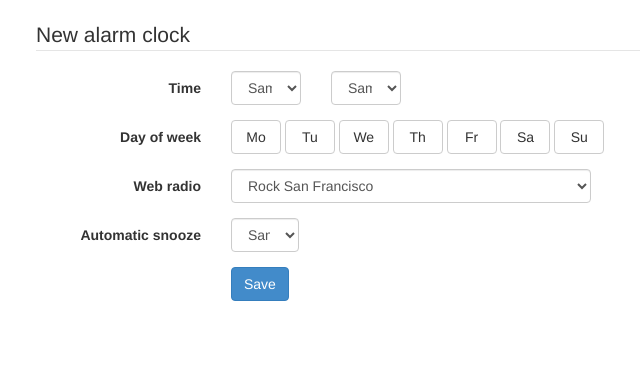
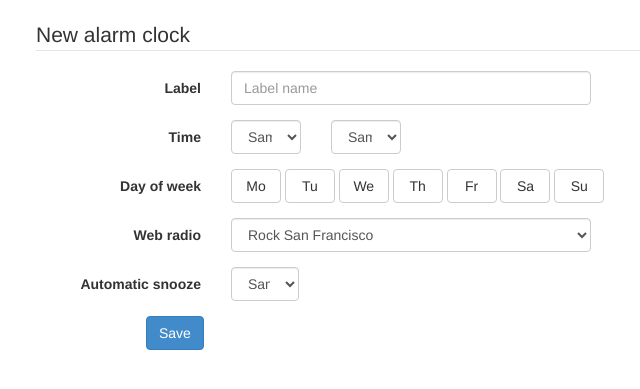
Before and after one commit to isador999/Piclodio2-Musique-et-Webradio, a Django app: template webgui/template/addalarmclock.html in a window 1280 px wide. Shown: the part 51-440 px from the top of the page, without its empty margins (34-674 px from the left). Run offline with Django 3.2, Linux system fonts and the light colour scheme; data comes from the database, SQL or seed files in the repository; both versions use the stored data as it was after the commit; tables that the repository leaves empty hold one stand-in row (values such as "Sample post"); the template is opened without the code that fills it: values that come from a table or form of the project are taken from there, most other values are stand-ins (such as "Sample title", 1, 10 or a date in 2020); parts of the project's set-up code (start-up, migrations or seed data) failed here and were passed over.

Commit message:
addalarmclock form finished, todo : crontab

```diff
--- a/piclodio/urls.py
+++ b/piclodio/urls.py
@@ -17,5 +17,7 @@ urlpatterns = patterns('',
     url(r'^stop/$','webgui.views.stop'),
     url(r'^alarmclock/$','webgui.views.alarmclock'),
     url(r'^activeAlarmClock/(\d+)/$','webgui.views.activeAlarmClock'),
-    url(r'^addalarmclock/$','webgui.views.addalarmclock'),
+    url(r'^addalarmclock$','webgui.views.addalarmclock'),
+
+
 )
--- /dev/null
+++ b/webgui/static/addalarmclock.js
@@ -0,0 +1,59 @@
+$(function() {
+  $("#message").hide();
+});
+
+
+
+function dayClicked(dayButton){
+    var btn = document.getElementById(dayButton);
+    if (btn.className== "btn btn-default"){
+        btn.className= "btn btn-primary";
+    }else{
+        btn.className= "btn btn-default";
+    }
+
+}
+
+function goAddAlarmClock(){
+    // get all selection
+    var label   = document.getElementById("label").value;
+    var hour    = document.getElementById("hour").value;
+    var minute  = document.getElementById("minute").value;
+    var snooze  = document.getElementById("snooze").value;
+    var webradio= document.getElementById("webradio").value;
+    var dayofweek="";
+    var first = 0; // boolean to detect the first insert
+    var table = ["suButton", "moButton","tuButton","weButton","thButton","frButton","saButton"];
+    for (var i=0;i<table.length;i++){
+        var dayButton = document.getElementById(table[i]);
+        if(dayButton.className == "btn btn-primary"){
+            if (first == 0){ // if it's the fisrt time we add a number no float
+                dayofweek+= i.toString();
+                first =1;   // we found one
+            }else{
+                dayofweek+= ","+i.toString();
+            }
+        }
+    }
+
+    // send all of that shit to the server
+    $.ajax({
+        type: "POST",
+        url: "/addalarmclock",
+        dataType: "json",
+        traditional: true,
+        data: {label: label,hour: hour,minute:minute, snooze:snooze, webradio:webradio,dayofweek:dayofweek },
+        success: function(data){
+            if (data["HTTPRESPONSE"]=="error"){
+                $("#message").html("<strong>Oh snap! </strong> Change a few things up and try submitting again.");
+                // show
+                $("#message").show();
+                $("#message").alert();
+                // hide after 3 seconds
+                var t = setTimeout("$(\"#message\").hide() ;",3000);
+            }
+        }
+    });
+
+
+}
--- a/webgui/template/addalarmclock.html
+++ b/webgui/template/addalarmclock.html
@@ -10,7 +10,7 @@
     <!-- Boostrap -->
     <script src="{{ STATIC_URL }}/dist/js/bootstrap.min.js"></script>
     <!-- personal js -->
-    <script src="{{ STATIC_URL }}webradio.js"></script>
+    <script src="{{ STATIC_URL }}addalarmclock.js"></script>
   </head>
   <body>
     <!-- Header -->
@@ -22,15 +22,25 @@
     <div class="container">
         <fieldset class="scheduler-border">
             <legend class="scheduler-border">New alarm clock</legend>
+            <div id="message" class="alert alert-danger"></div>
             <form class="form-horizontal" role="form">
+                <!-- Label -->
+                <div class="form-group">
+                    <label for="label" class="col-sm-2 control-label">Label</label>
+                    <div class="col-sm-4">
+                        <input type="text" class="form-control" id="label" placeholder="Label name">
+                    </div>
+
+                </div>
+
                 <!-- Set hour and minute -->
                 <div class="form-group">
                     <label for="time" class="col-sm-2 control-label">Time</label>
                     <div class="row">
                         <div class="col-xs-1">
-                            <select class="form-control">
+                            <select id="hour" class="form-control">
                                 {% for i in rangeHour %}
-                                    <option>
+                                    <option value="{{ i }}">
                                         {% if i < 10 %}
                                             0{{i}}
                                         {% else %}
@@ -41,9 +51,9 @@
                             </select>
                         </div>
                         <div class="col-xs-1">
-                            <select class="form-control">
+                            <select id="minute" class="form-control">
                                 {% for i in rangeMinute %}
-                                    <option>
+                                    <option value="{{ i }}">
                                         {% if i < 10 %}
                                             0{{i}}
                                         {% else %}
@@ -60,13 +70,13 @@
                 <div class="form-group">
                     <label for="time" class="col-sm-2 control-label">Day of week</label>
                     <div class="col-sm-10">
-                        <button type="button" style="width: 50px" class="btn btn-default ">Mo</button>
-                        <button type="button" style="width: 50px" class="btn btn-default ">Tu</button>
-                        <button type="button" style="width: 50px" class="btn btn-default ">We</button>
-                        <button type="button" style="width: 50px" class="btn btn-default ">Th</button>
-                        <button type="button" style="width: 50px" class="btn btn-default ">Fr</button>
-                        <button type="button" style="width: 50px" class="btn btn-default ">Sa</button>
-                        <button type="button" style="width: 50px" class="btn btn-default ">Su</button>
+                        <button id="moButton" onclick="dayClicked('moButton')" type="button" style="width: 50px" class="btn btn-default">Mo</button>
+                        <button id="tuButton" onclick="dayClicked('tuButton')" type="button" style="width: 50px" class="btn btn-default">Tu</button>
+                        <button id="weButton" onclick="dayClicked('weButton')" type="button" style="width: 50px" class="btn btn-default">We</button>
+                        <button id="thButton" onclick="dayClicked('thButton')" type="button" style="width: 50px" class="btn btn-default">Th</button>
+                        <button id="frButton" onclick="dayClicked('frButton')" type="button" style="width: 50px" class="btn btn-default">Fr</button>
+                        <button id="saButton" onclick="dayClicked('saButton')" type="button" style="width: 50px" class="btn btn-default">Sa</button>
+                        <button id="suButton" onclick="dayClicked('suButton')" type="button" style="width: 50px" class="btn btn-default">Su</button>
                     </div>
                 </div>
 
@@ -74,9 +84,9 @@
                 <div class="form-group">
                     <label for="time" class="col-sm-2 control-label">Web radio</label>
                     <div class="col-sm-4">
-                        <select class="form-control">
+                        <select id="webradio" class="form-control">
                             {% for radio in listradio %}
-                                <option>{{radio.name }}</option>
+                                <option value="{{radio.id}}">{{radio.name }}</option>
                             {% endfor %}
                         </select>
                     </div>
@@ -87,9 +97,9 @@
                 <div class="form-group">
                     <label for="time" class="col-sm-2 control-label">Automatic snooze</label>
                     <div class="col-sm-1">
-                        <select class="form-control">
+                       <select id="snooze" class="form-control">
                             {% for i in rangeMinute %}
-                                <option>
+                                <option value="{{ i }}">
                                     {% if i < 10 %}
                                         0{{i}}
                                     {% else %}
@@ -99,15 +109,14 @@
                             {% endfor %}
                        </select>
                     </div>
-
-                </div>
-
-               <div class="form-group">
-                <div class="col-sm-offset-2 col-sm-10">
-                  <button type="submit" class="btn btn-primary">Save</button>
                 </div>
 
             </form>
+            <div class="form-group">
+                <div class="col-sm-offset-1 col-sm-1">
+                    <button onclick="goAddAlarmClock()" class="btn btn-primary">Save</button>
+                </div>
+            </div>
 
         </fieldset >
 
--- a/webgui/template/alarmclock.html
+++ b/webgui/template/alarmclock.html
@@ -21,7 +21,7 @@
 
     <div class="container">
          <fieldset class="scheduler-border">
-            <legend class="scheduler-border"><a href="/addalarmclock/" style="margin-bottom: 3px" type="button" class="btn btn-success btn-sm"><span class="glyphicon glyphicon-plus"></span></a>  Alarm clock</legend>
+            <legend class="scheduler-border"><a href="/addalarmclock" style="margin-bottom: 3px" type="button" class="btn btn-success btn-sm"><span class="glyphicon glyphicon-plus"></span></a>  Alarm clock</legend>
             <!-- list of saved web radio -->
             <table class="table">
                 <thead>
```
Also changed, not shown: webgui/template/homepage.html (+6 -4 lines), webgui/views.py (+42 -4 lines), piclodio.db.
